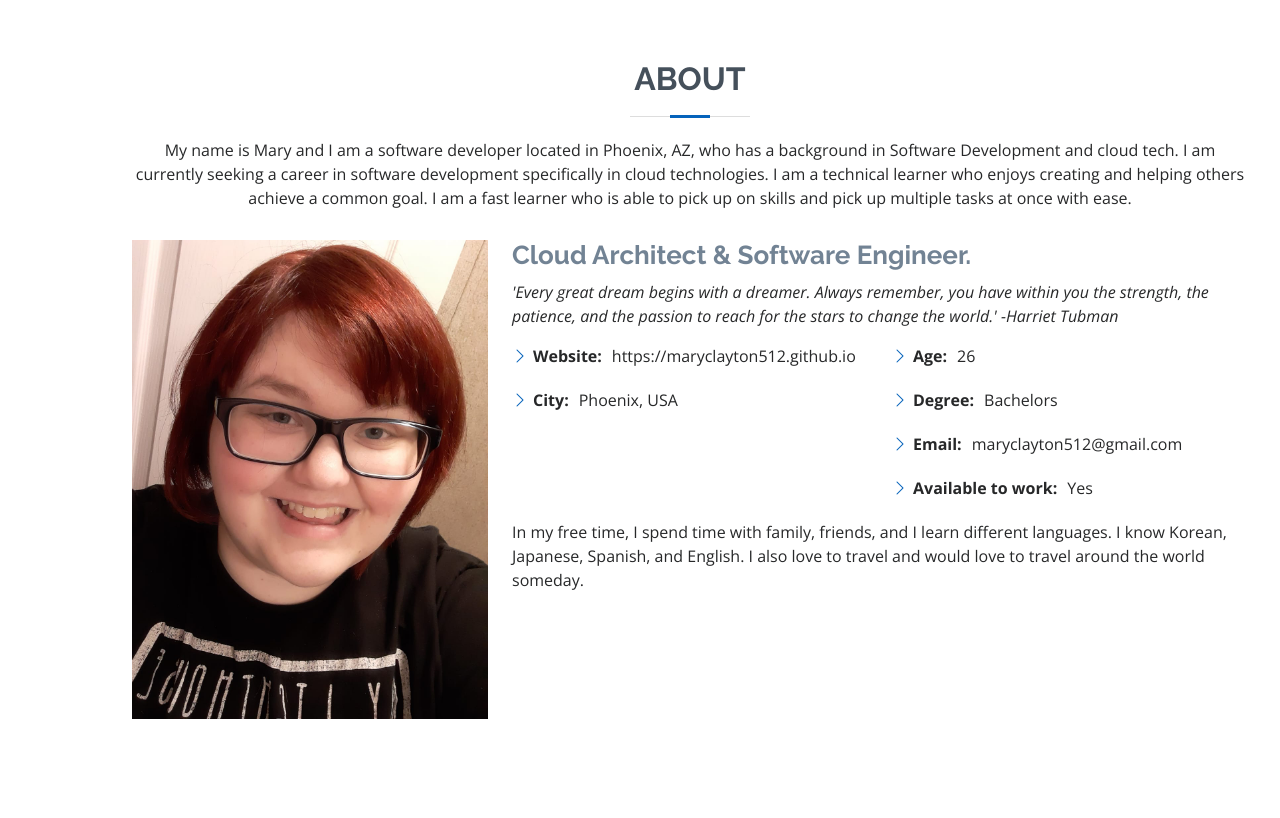
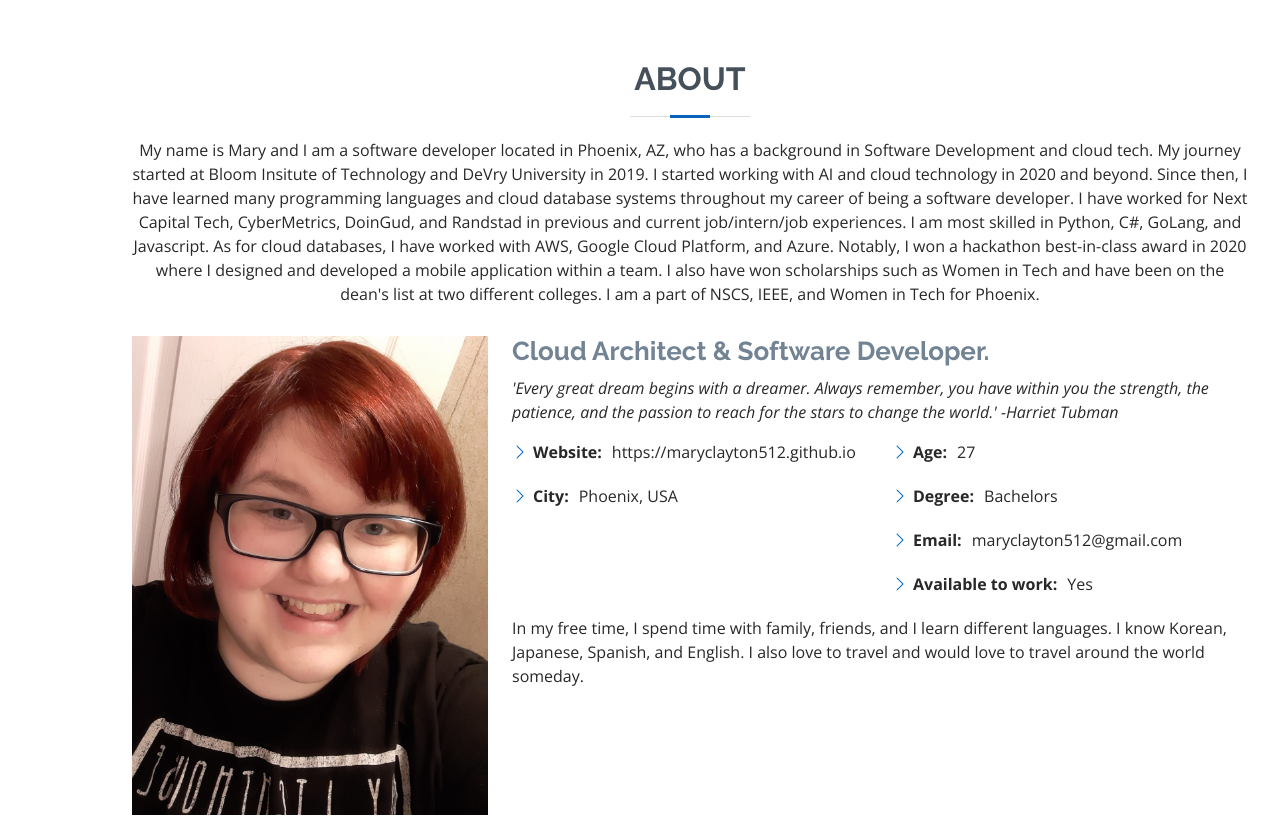
Before and after one commit to maryclayton512/maryclayton.github.io, a plain HTML site: page index.html in a window 1280 px wide. Shown: the part 800-1618 px from the top of the page. Drawn offline with nearby package versions, Linux system fonts and the light colour scheme.

Commit message:
updated info and links

```diff
--- a/index.html
+++ b/index.html
@@ -8,6 +8,8 @@
   <title>Mary Clayton - Portfolio</title>
   <meta content="" name="description">
   <meta content="" name="keywords">
+
+  <script src="https://platform.linkedin.com/badges/js/profile.js" async defer type="text/javascript"></script>
 
   <!-- Favicons -->
   <link href="assets/img/favicon.png" rel="icon">
@@ -63,10 +65,11 @@
       <div class="social-links">
         <a href="#" class="twitter"><i class="bx bxl-twitter"></i></a>
         <a href="https://github.com/maryclayton512" class="github"><i class="bx bxl-github"></i></a>
-        <a href="#" class="linkedin"><i class="bx bxl-linkedin"></i></a>
+        <a href="https://www.linkedin.com/in/marykathydev/" class="linkedin"><i class="bx bxl-linkedin"></i></a>
       </div>
     </div>
   </section><!-- End Hero -->
+
 
   <main id="main">
 
@@ -77,11 +80,16 @@
         <div class="section-title">
           <h2>About</h2>
           <p>My name is Mary and I am a software developer located in Phoenix, AZ,
-            who has a background in Software Development and cloud tech. I am currently
-            seeking a career in software development specifically in cloud technologies.
-            I am a technical learner who enjoys creating and helping others achieve a
-            common goal. I am a fast learner who is able to pick up on skills and pick
-            up multiple tasks at once with ease.</p>
+            who has a background in Software Development and cloud tech.
+            My journey started at Bloom Insitute of Technology and DeVry University in 2019.
+            I started working with AI and cloud technology in 2020 and beyond.
+            Since then, I have learned many programming languages and cloud database systems throughout my career of being a software developer.
+            I have worked for Next Capital Tech, CyberMetrics, DoinGud, and Randstad in previous and current job/intern/job experiences.
+            I am most skilled in Python, C#, GoLang, and Javascript.
+            As for cloud databases, I have worked with AWS, Google Cloud Platform, and Azure.
+            Notably, I won a hackathon best-in-class award in 2020 where I designed and developed a mobile application within a team.
+            I also have won scholarships such as Women in Tech and have been on the dean's list at two different colleges.
+            I am a part of NSCS, IEEE, and Women in Tech for Phoenix.</p>
         </div>
 
         <div class="row">
@@ -89,7 +97,7 @@
             <img src="assets/img/profile-img.jpg" class="img-fluid" alt="">
           </div>
           <div class="col-lg-8 pt-4 pt-lg-0 content">
-            <h3>Cloud Architect &amp; Software Engineer.</h3>
+            <h3>Cloud Architect &amp; Software Developer.</h3>
             <p class="fst-italic">
               'Every great dream begins with a dreamer.
               Always remember, you have within you the strength,
@@ -105,7 +113,7 @@
               </div>
               <div class="col-lg-6">
                 <ul>
-                  <li><i class="bi bi-chevron-right"></i> <strong>Age:</strong> <span>26</span></li>
+                  <li><i class="bi bi-chevron-right"></i> <strong>Age:</strong> <span>27</span></li>
                   <li><i class="bi bi-chevron-right"></i> <strong>Degree:</strong> <span>Bachelors</span></li>
                   <li><i class="bi bi-chevron-right"></i> <strong>Email:</strong> <span>maryclayton512@gmail.com</span></li>
                   <li><i class="bi bi-chevron-right"></i> <strong>Available to work:</strong> <span>Yes</span></li>
@@ -267,7 +275,7 @@
             <h3 class="resume-title">Education</h3>
             <div class="resume-item">
               <h4>Bachelors of Science in Computer Science</h4>
-              <h5>2021-2024</h5>
+              <h5>2019-2022</h5>
               <p><em>Devry University, Phoenix, AZ</em></p>
               <p></p>
             </div>
@@ -501,7 +509,7 @@
               <div class="phone">
                 <i class="bi bi-phone"></i>
                 <h4>Call:</h4>
-                <p>+1 623 233 4950</p>
+                <p>+1 602 402 5137</p>
               </div>
 
             </div>
```
Also changed, not shown: portfolio-details.html (+2 -2 lines).
